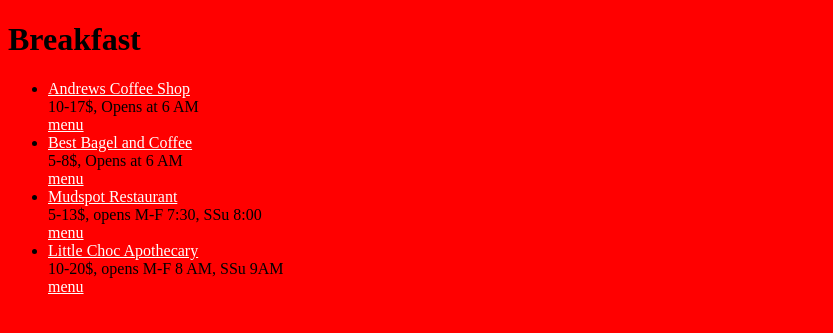
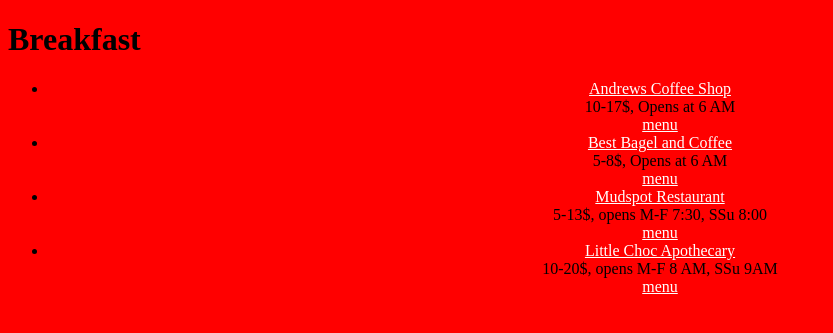
Before and after one commit to schizoanalysis/schizoanalysis.github.io, a PHP site: page /Breakfast.html in a window 1280 px wide. Shown: the part 26-359 px from the top of the page, without its empty margins (0-833 px from the left). Run offline with PHP 8.4, Linux system fonts and the light colour scheme.

Commit message:
centering

```diff
--- a/styles.css
+++ b/styles.css
@@ -9,3 +9,7 @@ a:visited {
 a:link {
   color: #FFFFFF;
 }
+
+ul {
+  text-align: center;
+}
```
